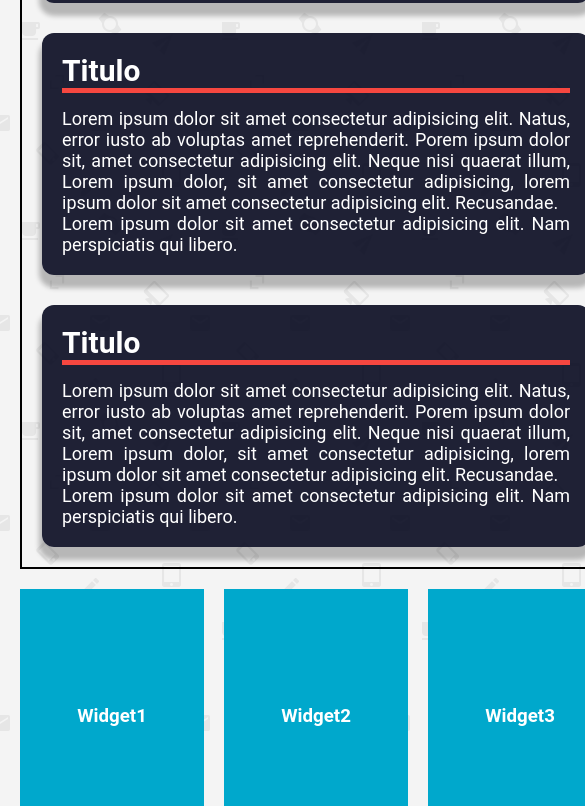
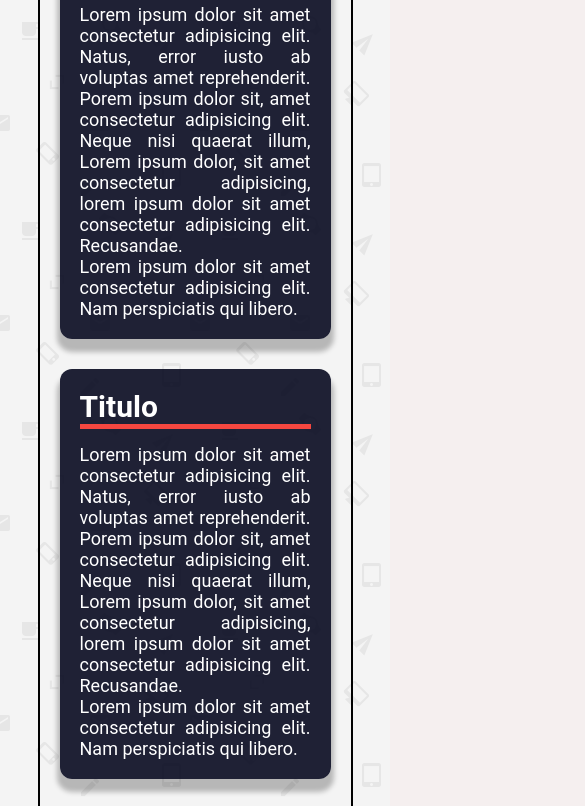
Before and after one commit to francisco-solis99/Layout-Css-Grid, a plain HTML site: page index.html in a window 390 px wide. Shown: the part 735-1541 px from the top of the page, 585 px wide, since content can reach past the window. Drawn offline with Linux system fonts and the light colour scheme.

Commit message:
Add responsive design

```diff
--- a/styles.css
+++ b/styles.css
@@ -27,7 +27,7 @@ body{
 
 .contenedor{
     width: 90%;
-    min-width: 1000px;
+    max-width: 1000px;
     margin: 20px auto;
     /* background-color: aquamarine; */
 
@@ -117,6 +117,7 @@ body{
     grid-area: sidebar;
     background: #ffa41b;
     border: 2px #000000 solid;
+    text-align: center;
 }
 
 .contenedor .sidebar .image{
@@ -132,10 +133,12 @@ body{
 }
 
 .contenedor .sidebar .image figure{
-    font-size: 18px;
-    font-weight: 300;
+    font-size: 20px;
+    font-weight: 400;
     cursor: pointer;
 }
+
+
 
 .contenedor .widget-1,
 .contenedor .widget-2,
@@ -144,7 +147,7 @@ body{
 .contenedor .widget-5{
     background: #00a8cc;
     color: #ffffff;
-    min-height: 30vh;
+    min-height: 20vh;
     display: flex;
     justify-content: center;
     align-items: center;
@@ -191,3 +194,43 @@ body{
     background: #005082;
     color: #ffffff;
 }
+
+
+@media screen and (max-width:850px){
+    .contenedor{
+        grid-template-columns: repeat(autofill,1fr);
+        grid-template-areas: "header        header        header        header        header"
+                             "contenido     contenido     contenido     contenido     contenido"
+                             "sidebar       sidebar       sidebar       sidebar       sidebar"
+                             "widget-1      widget-1      widget-2      widget-2      widget-5"
+                             "widget-3      widget-3      widget-4      widget-4      widget-5"
+                             "footer        footer        footer        footer        footer";
+
+
+
+    }
+
+
+}
+
+
+
+@media screen and (max-width:500px){
+    .contenedor{
+        grid-template-columns: repeat(autofill,1fr);
+        grid-template-areas: "header        header        header        header        header"
+                             "contenido     contenido     contenido     contenido     contenido"
+                             "sidebar       sidebar       sidebar       sidebar       sidebar"
+                             "widget-1      widget-1      widget-1      widget-1      widget-1"
+                             "widget-2      widget-2      widget-2      widget-2      widget-2"
+                             "widget-3      widget-3      widget-3      widget-3      widget-3"
+                             "widget-4      widget-4      widget-4      widget-4      widget-4"
+                             "widget-5      widget-5      widget-5      widget-5      widget-5"
+                             "footer        footer        footer        footer        footer";
+
+
+
+    }
+
+
+}
```
